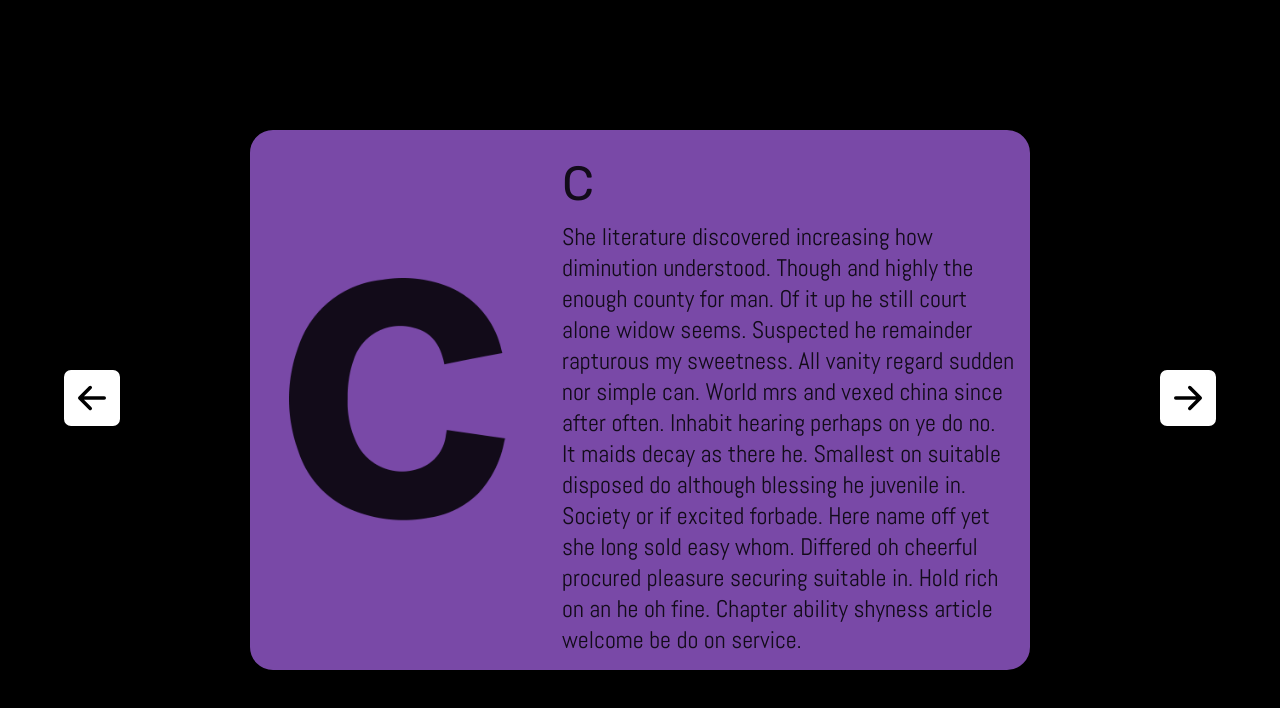
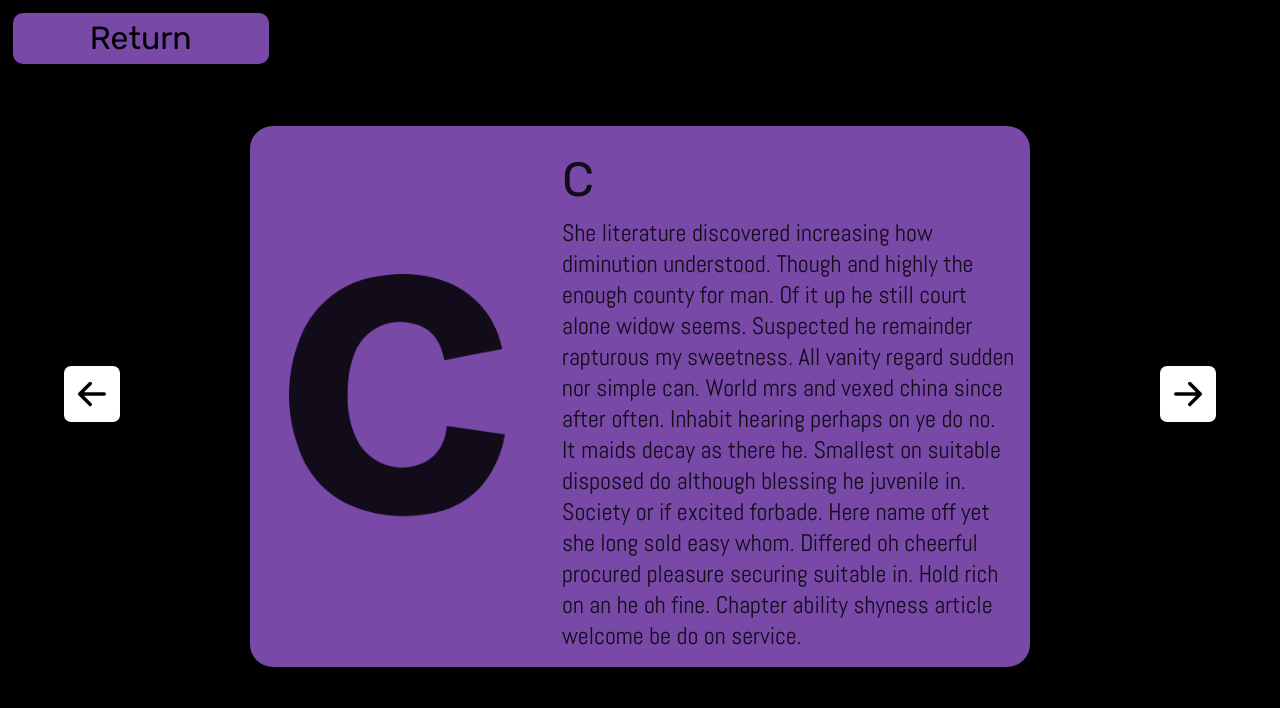
Before and after one commit to jashan04-s/Portfolio-Website, a React app: page /about/c in a window 1280 px wide. Shown: the top 708 px of the page. Built offline with nearby package versions, Linux system fonts and the light colour scheme.

Commit message:
Added a return button to return from the about skill section

```diff
--- a/src/app/App.css
+++ b/src/app/App.css
@@ -27,3 +27,7 @@ a {
   color: white;
   text-decoration: none;
 }
+
+::selection {
+  background: none;
+}
--- a/src/app/components/aboutskill/Aboutskill.jsx
+++ b/src/app/components/aboutskill/Aboutskill.jsx
@@ -33,7 +33,7 @@ const displayNextPage = (currentSkill, forward = true) => {
   if(currentIndex == SkillsList.length){
     currentIndex = 0
   }
-  else if(currentIndex == 0){
+  else if(currentIndex == -1){
     currentIndex =  SkillsList.length - 1
   }
 
@@ -50,8 +50,12 @@ const Aboutskill = () => {
 
   console.log(SkillName)
   return (
+    <>
+      <div className = "return" onClick = {() => navigate('../..')}> Return </div>
       <div className = "about--positioner">
         <div className= "about__right" onClick = {() => navigate(displayNextPage(SkillName, false))}> <BsFillArrowLeftSquareFill size = {56}/> </div>
+
+
         <div className = "about__card">
           <div className = "about__icon">
             <img className = "about__icon--size" src = {icons[SkillName + "icon.png"]}></img>
@@ -68,6 +72,7 @@ Inhabit hearing perhaps on ye do no. It maids decay as there he. Smallest on sui
 
         <div className= "about__left" onClick = {() => navigate(displayNextPage(SkillName))}> <BsFillArrowRightSquareFill size = {56}/>  </div>
       </div>
+  </>
   )
 }
 
--- a/src/app/components/aboutskill/aboutskill.css
+++ b/src/app/components/aboutskill/aboutskill.css
@@ -1,7 +1,7 @@
 .about--positioner{
     display: flex;
     align-items: center;
-    height: 100vh;
+    height: 80vh;
 }
 
 .about__card{
@@ -52,3 +52,17 @@
     color: white;
     margin-inline: 5%;
 }
+
+
+.return{
+    color: var(--background-color);
+    background-color: var(--accent-color);
+    font-family: var(--header-font);
+    font-size: 2rem;
+    display: block;
+    padding: 0.5%;
+    border-radius: 10px;
+    margin: 1%;
+    width: 20%;
+    text-align: center;
+}
```
Also changed, not shown: src/app/components/contact/Contact.jsx (line endings or trailing spaces), src/app/components/navbar/Navbar.jsx (line endings or trailing spaces), 1 other file (tests, documents, lock files or other folders). Lines whose indentation alone changed are shown as unchanged.
